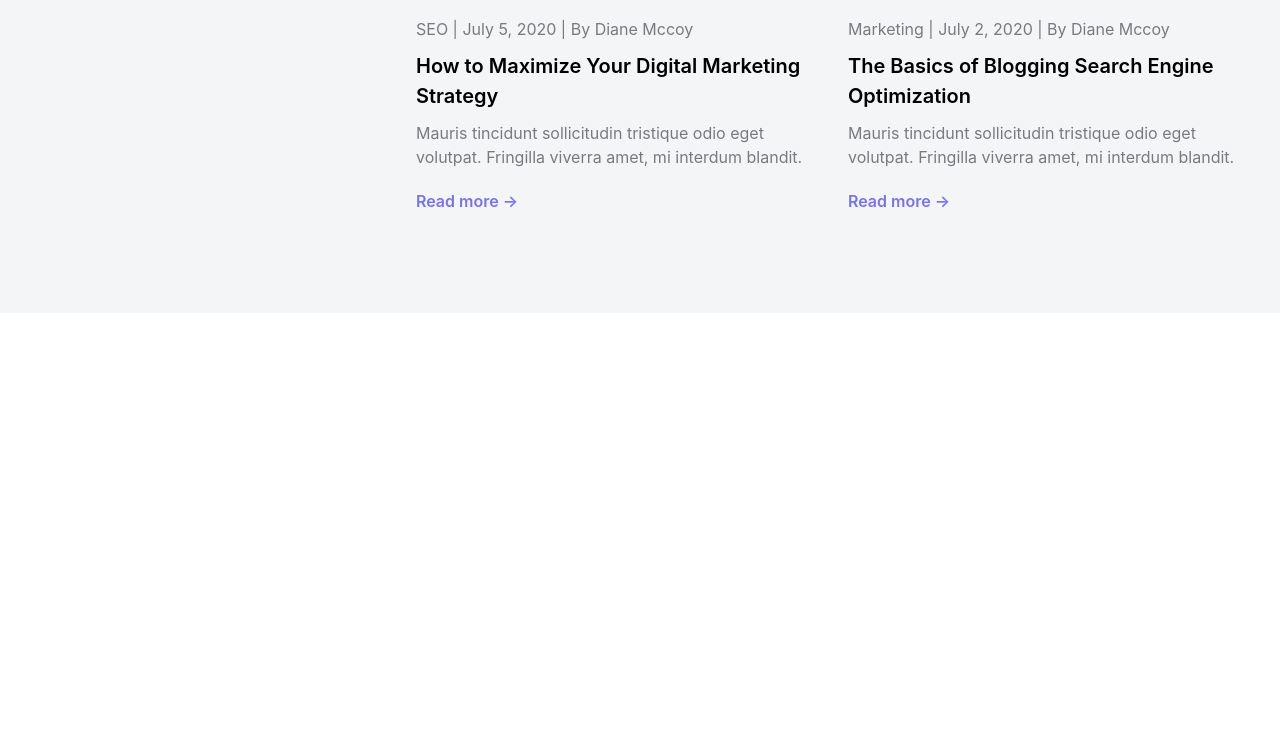
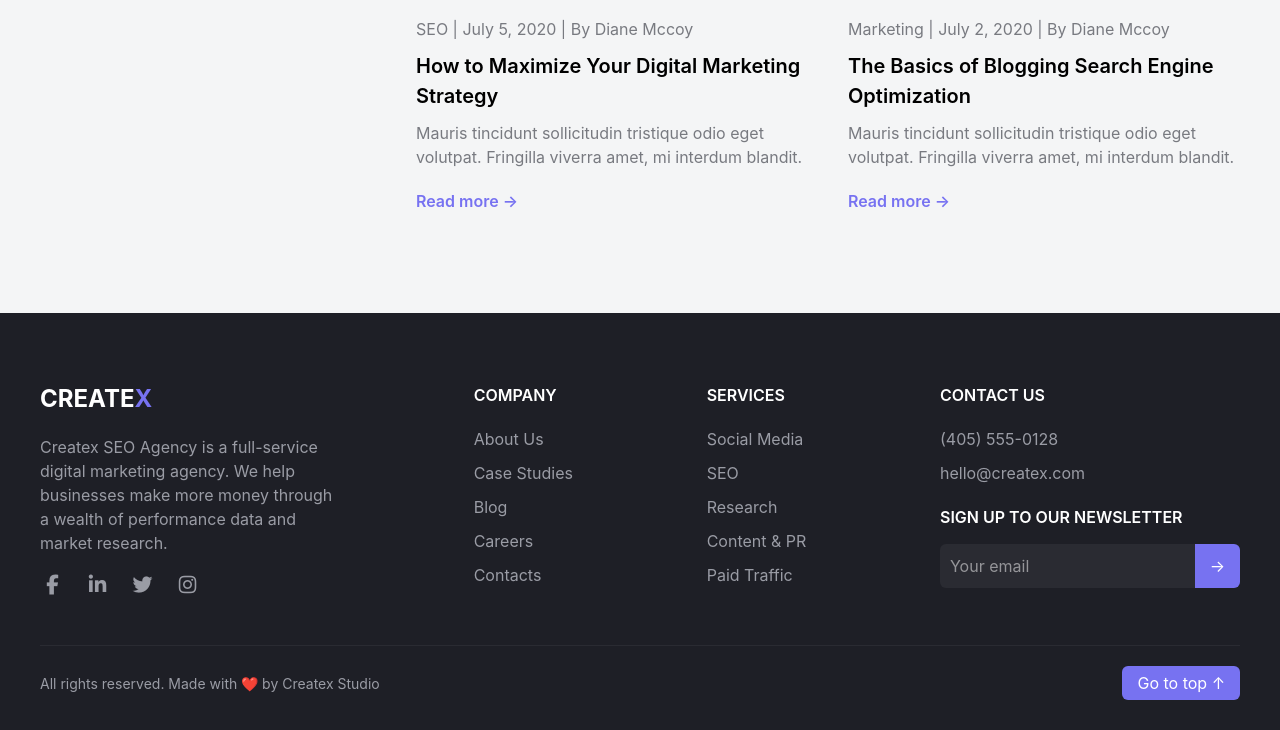
Before and after one commit to azimovahmadtj/sensitive-work, a website: page src/Yunus-page/index.html in a window 1280 px wide. Shown: the part 3492-4222 px from the top of the page. Before the commit the page ends 3805 px from the top, so only its background shows below. Drawn offline with nearby package versions, Linux system fonts and the light colour scheme; files that its build step writes are made by us from their sources.

Commit message:
finish Yunus's project

```diff
--- a/src/Yunus-page/index.html
+++ b/src/Yunus-page/index.html
@@ -361,6 +361,82 @@
 
         </article>
 
+
+        <footer class="bg-[#1E1F26] text-white pt-[70px] pb-[30px]">
+
+    <div class="max-w-[1200px] m-auto">
+
+        <div class="flex lg:flex-row flex-col justify-between gap-10">
+
+
+            <div class="lg:w-[25%] w-full">
+                <h3 class="text-2xl font-bold mb-[20px]">CREATE<span class="text-[#7772F1]">X</span></h3>
+                <p class="text-[#9A9CA5] mb-[20px]">
+                    Createx SEO Agency is a full-service digital marketing agency.
+                    We help businesses make more money through a wealth of performance data and market research.
+                </p>
+                <div class="flex gap-5 text-[#9A9CA5] text-xl">
+                    <i class="fa-brands fa-facebook-f"></i>
+                    <i class="fa-brands fa-linkedin-in"></i>
+                    <i class="fa-brands fa-twitter"></i>
+                    <i class="fa-brands fa-instagram"></i>
+                </div>
+            </div>
+
+
+            <div>
+                <p class="font-semibold mb-[20px]">COMPANY</p>
+                <p class="text-[#9A9CA5] mb-[10px]">About Us</p>
+                <p class="text-[#9A9CA5] mb-[10px]">Case Studies</p>
+                <p class="text-[#9A9CA5] mb-[10px]">Blog</p>
+                <p class="text-[#9A9CA5] mb-[10px]">Careers</p>
+                <p class="text-[#9A9CA5]">Contacts</p>
+            </div>
+
+
+            <div>
+                <p class="font-semibold mb-[20px]">SERVICES</p>
+                <p class="text-[#9A9CA5] mb-[10px]">Social Media</p>
+                <p class="text-[#9A9CA5] mb-[10px]">SEO</p>
+                <p class="text-[#9A9CA5] mb-[10px]">Research</p>
+                <p class="text-[#9A9CA5] mb-[10px]">Content & PR</p>
+                <p class="text-[#9A9CA5]">Paid Traffic</p>
+            </div>
+
+
+            <div class="lg:w-[25%] w-full">
+                <p class="font-semibold mb-[20px]">CONTACT US</p>
+                <p class="text-[#9A9CA5] mb-[10px]">(405) 555-0128</p>
+                <p class="text-[#9A9CA5] mb-[20px]">hello@createx.com</p>
+
+                <p class="font-semibold mb-[15px]">SIGN UP TO OUR NEWSLETTER</p>
+                <div class="flex">
+                    <input type="text"
+                        class="w-full p-[10px] bg-[#2A2B32] outline-none rounded-l-[6px] text-white"
+                        placeholder="Your email">
+                    <button class="px-[15px] bg-[#7772F1] rounded-r-[6px]">→</button>
+                </div>
+            </div>
+
+        </div>
+
+
+        <div class="border-t border-[#2A2B32] mt-[50px] pt-[20px] flex lg:flex-row flex-col justify-between items-center">
+
+            <p class="text-[#9A9CA5] text-[14px]">
+                 All rights reserved. Made with ❤️ by Createx Studio
+            </p>
+
+            <button class="mt-[10px] lg:mt-0 px-[15px] py-[5px] bg-[#7772F1] rounded-[6px]">
+                Go to top ↑
+            </button>
+
+        </div>
+
+    </div>
+
+</footer>
+
     </main>
 
 </body>
```
